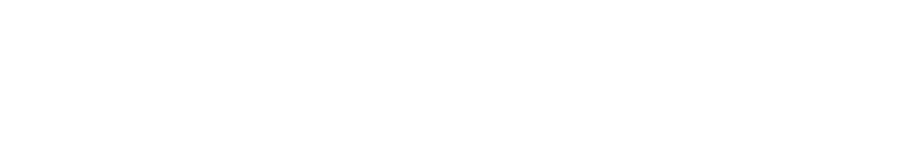
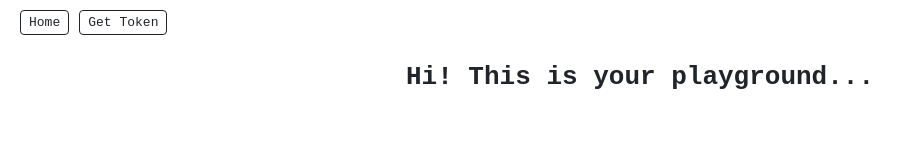
Before and after one commit to akbarjondev/nodejs-test, a website: page src/View/index.html in a window 1280 px wide. Shown: the whole page, without its empty margins (0-912 px from the left). Drawn offline with Linux system fonts and the light colour scheme; files that its build step writes are made by us from their sources.

Commit message:
Add main.css and Refactor index.html

```diff
--- a/index.js
+++ b/index.js
@@ -6,6 +6,8 @@ const { TOKEN: Token } = require('./src/Controller/Token')
 
 const app = express()
 
+app.use(express.static('public'))
+
 app.get('/', Home.GET)
 
 app.get('/token', Token.GET)
--- /dev/null
+++ b/public/main.css
@@ -0,0 +1,47 @@
+body {
+	margin: 0;
+	padding: 0;
+	font-family: monospace;
+	color: #212529;
+}
+
+.intro {
+	display: flex;
+	flex-direction: column;
+	align-items: center;
+}
+
+.header {
+	padding: 15px;
+}
+
+.list {
+	display: flex;
+	margin: 0;
+	padding: 0;
+	list-style-type: none;
+}
+
+.list__item {
+	margin: 0 5px;
+}
+
+.list__link {
+	padding: 4px 8px;
+	border: 1px solid #212529;
+	border-radius: 4px;
+	text-decoration: none;
+	color: #212529;
+}
+
+.list__link:hover {
+	color: #ffffff;
+	background-color: #212529;
+}
+
+.intro__img {
+	width: 250px;
+	height: 250px;
+	object-fit: cover;
+	border-radius: 50%;
+}
--- a/src/View/index.html
+++ b/src/View/index.html
@@ -3,9 +3,28 @@
 <head>
 	<meta charset="UTF-8">
 	<meta name="viewport" content="width=device-width, initial-scale=1.0">
-	<title>Document</title>
+	<link rel="stylesheet" href="./main.css">
+	<title>Home | Portfolio</title>
 </head>
 <body>
+	<div class="container">
+
+		<div class="header">
+			<ul class="list">
+				<li class="list__item">
+					<a class="list__link" href="./index.html">Home</a>
+				</li>
+				<li class="list__item">
+					<a class="list__link" href="./about.html">Get Token</a>
+				</li>
+			</ul>
+		</div><!-- End of header -->
+
+		<div class="intro">
+			<h1 class="intro__heading">Hi! This is your playground...</h1>
+		</div><!-- End of intro -->
+
+	</div><!-- End of container -->
 
 </body>
 </html>
```
